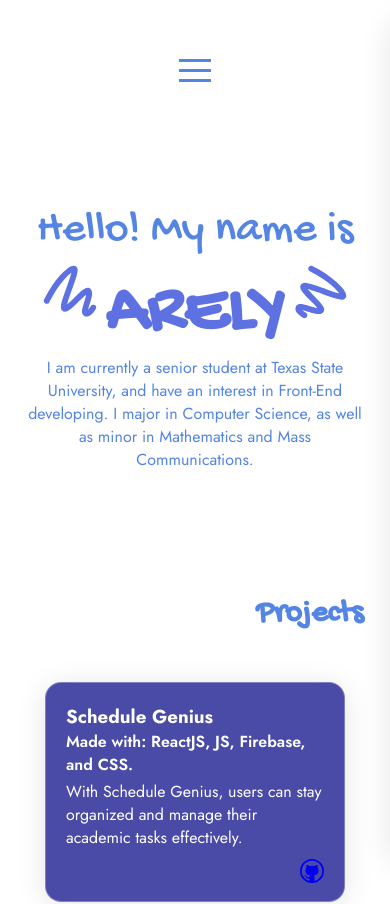
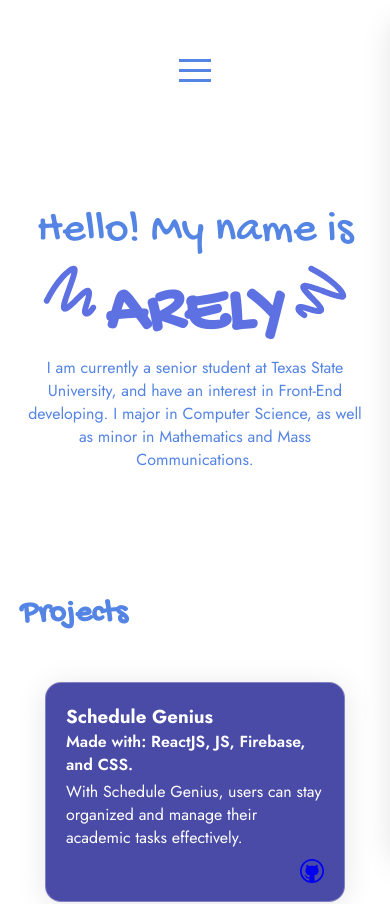
Before and after one commit to agc6/Arely-Portfolio, a React (Vite) app: page / in a window 390 px wide. Shown: the top 904 px of the page. Built offline with nearby package versions, Linux system fonts and the light colour scheme.

Commit message:
Update home.css

```diff
--- a/src/components/home.css
+++ b/src/components/home.css
@@ -64,3 +64,10 @@
     font-family: var(--primary-font);
     font-size: 2rem;
 }
+
+
+@media (max-width: 768px) {
+    .section-title {
+        margin-left: 20px;
+    }
+}
```
